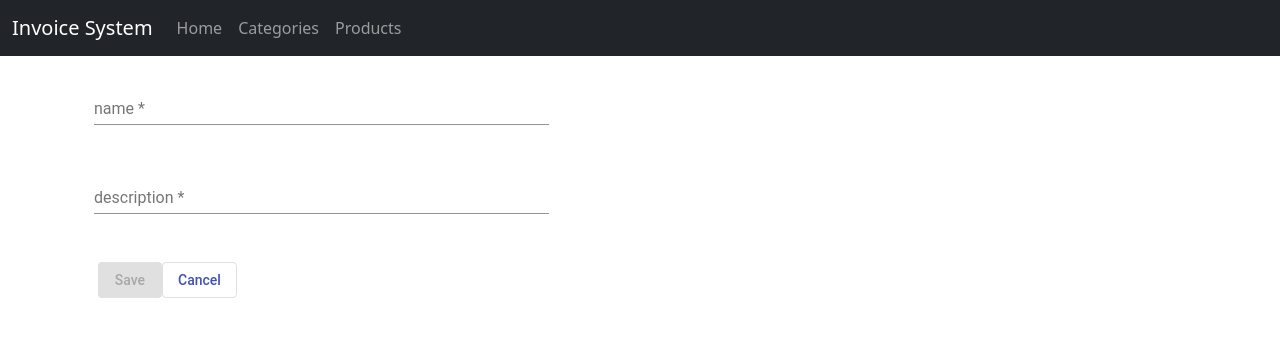
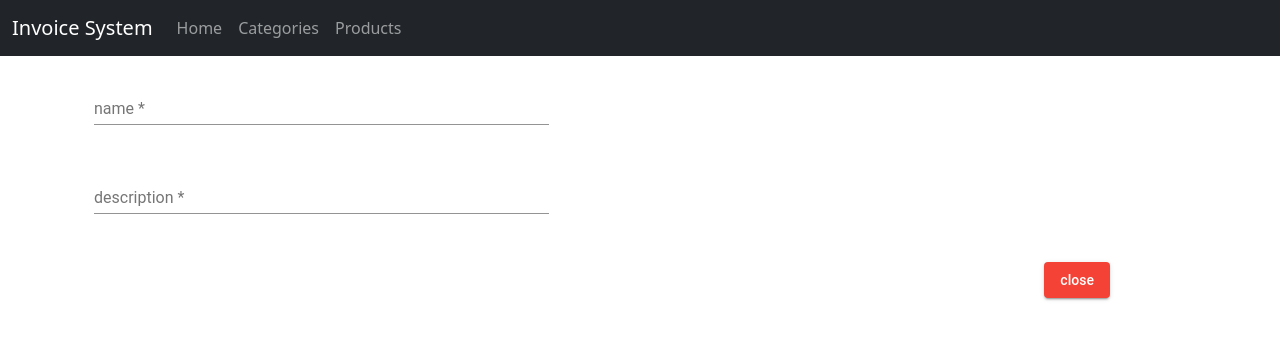
Before and after one commit to moaazesm122/najm-sound, an Angular app: page /categories/add in a window 1280 px wide. Shown: the top 340 px of the page. Built offline with nearby package versions, Linux system fonts and the light colour scheme.

Commit message:
save data

```diff
--- a/src/app/form-category/form-category.component.html
+++ b/src/app/form-category/form-category.component.html
@@ -27,12 +27,15 @@
         <label></label>
     </div>
 
+
+
+
+
     <div class="form-group m-1">
 
-        <button mat-raised-button color="primary" [disabled]="loading || clicked || form.invalid">
-            <span *ngIf="loading" class="spinner-border spinner-border-sm mr-1"></span>
-            Save
-        </button>
-        <a mat-stroked-button color="primary" routerLink="/categories">Cancel</a>
+        <div mat-dialog-action [align]="'end'">
+            <button mat-raised-button color="warn" mat-dialog-close> close</button>
+            <button mat-raised-button color="primary" style="margin-left: 8px;"> {{actionBtn}}</button>
+        </div>
     </div>
 </form>
```
